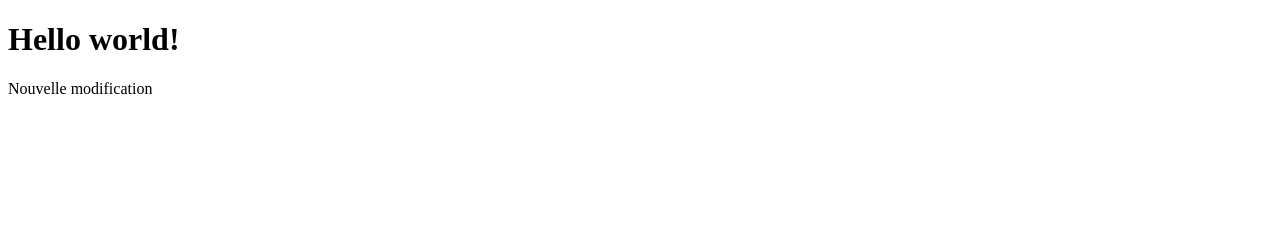
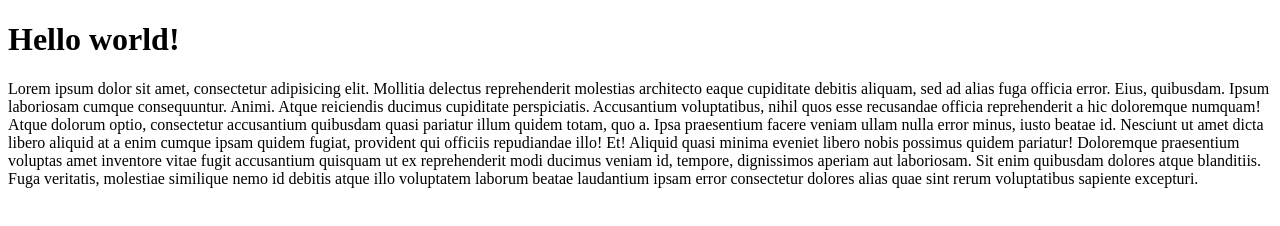
Before and after one commit to Fodba/git-binome, a plain HTML site: page index.html in a window 1280 px wide. Drawn offline with Linux system fonts and the light colour scheme.

Commit message:
Modif fichier index, ajout de texte lorem

```diff
--- a/index.html
+++ b/index.html
@@ -9,6 +9,10 @@
 <body>
     <h1>Hello world!</h1>
 
-    <p>Nouvelle modification</p>
+    <p>Lorem ipsum dolor sit amet, consectetur adipisicing elit. Mollitia delectus reprehenderit molestias architecto eaque cupiditate debitis aliquam, sed ad alias fuga officia error. Eius, quibusdam. Ipsum laboriosam cumque consequuntur. Animi.
+    Atque reiciendis ducimus cupiditate perspiciatis. Accusantium voluptatibus, nihil quos esse recusandae officia reprehenderit a hic doloremque numquam! Atque dolorum optio, consectetur accusantium quibusdam quasi pariatur illum quidem totam, quo a.
+    Ipsa praesentium facere veniam ullam nulla error minus, iusto beatae id. Nesciunt ut amet dicta libero aliquid at a enim cumque ipsam quidem fugiat, provident qui officiis repudiandae illo! Et!
+    Aliquid quasi minima eveniet libero nobis possimus quidem pariatur! Doloremque praesentium voluptas amet inventore vitae fugit accusantium quisquam ut ex reprehenderit modi ducimus veniam id, tempore, dignissimos aperiam aut laboriosam.
+    Sit enim quibusdam dolores atque blanditiis. Fuga veritatis, molestiae similique nemo id debitis atque illo voluptatem laborum beatae laudantium ipsam error consectetur dolores alias quae sint rerum voluptatibus sapiente excepturi.</p>
 </body>
 </html>
```
